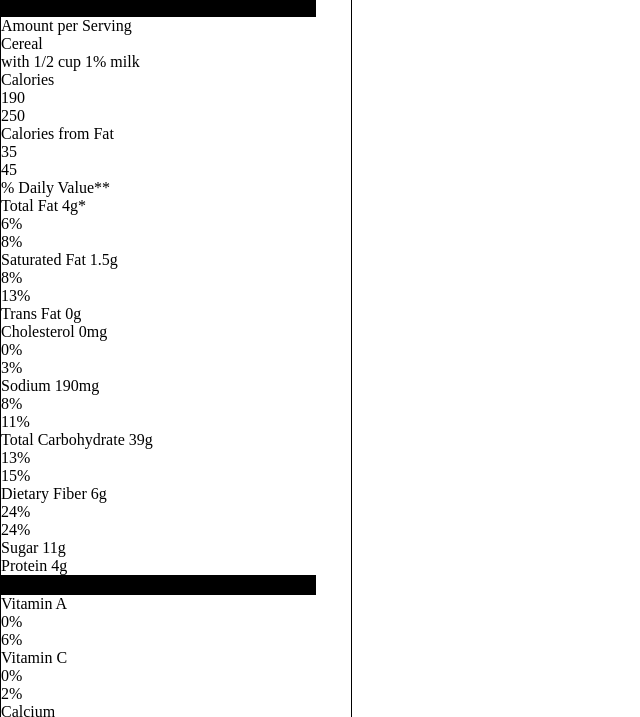
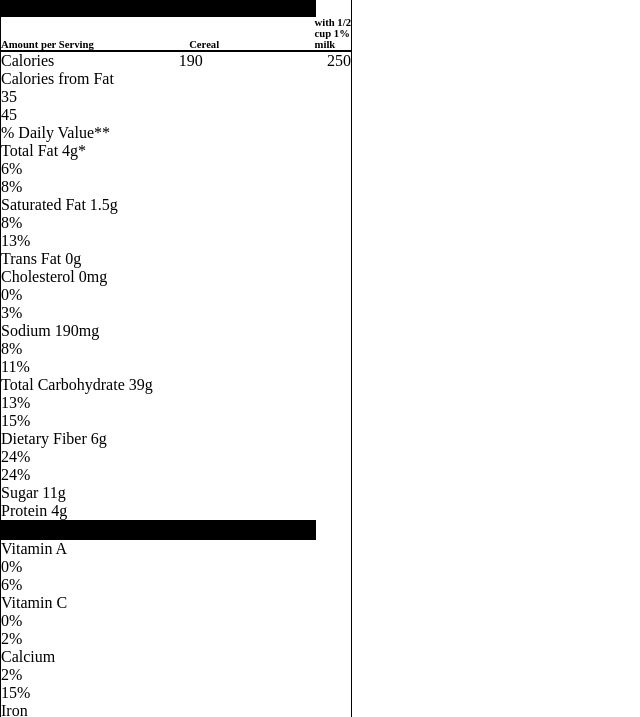
Before and after one commit to Maria-Zak/FE16-CSS-Day3, a plain HTML site: page Jan/nutritions.html in a window 1280 px wide. Shown: the part 77-794 px from the top of the page, without its empty margins (0-640 px from the left). Drawn offline with Linux system fonts and the light colour scheme.

Commit message:
last push, lmao fuck this

```diff
--- a/Jan/nutritions.html
+++ b/Jan/nutritions.html
@@ -22,7 +22,7 @@
         <div class="servingTable">
             <p>Amount per Serving</p>
             <p>Cereal</p>
-            <p>with 1/2 cup 1% milk</p>
+            <p>with 1/2 <br> cup 1% <br> milk</p>
         </div>
         <div class="blackbarthin"></div>
         <div class="calories">
--- a/Jan/style.css
+++ b/Jan/style.css
@@ -22,4 +22,25 @@
     opacity: 80%;
 }
 
-.servingTable {}
+.servingTable {
+    font-size: 8pt;
+    font-weight: bold;
+    display: flex;
+    /* justify-content: center; */
+    justify-content: space-between;
+    align-items: flex-end;
+}
+
+.blackbarthin {
+    display: flex;
+    width: auto;
+    background-color: black;
+    height: 2px;
+}
+
+.calories {
+    display: flex;
+    font-size: 12;
+    justify-content: space-between;
+    align-items: flex-end;
+}
```
